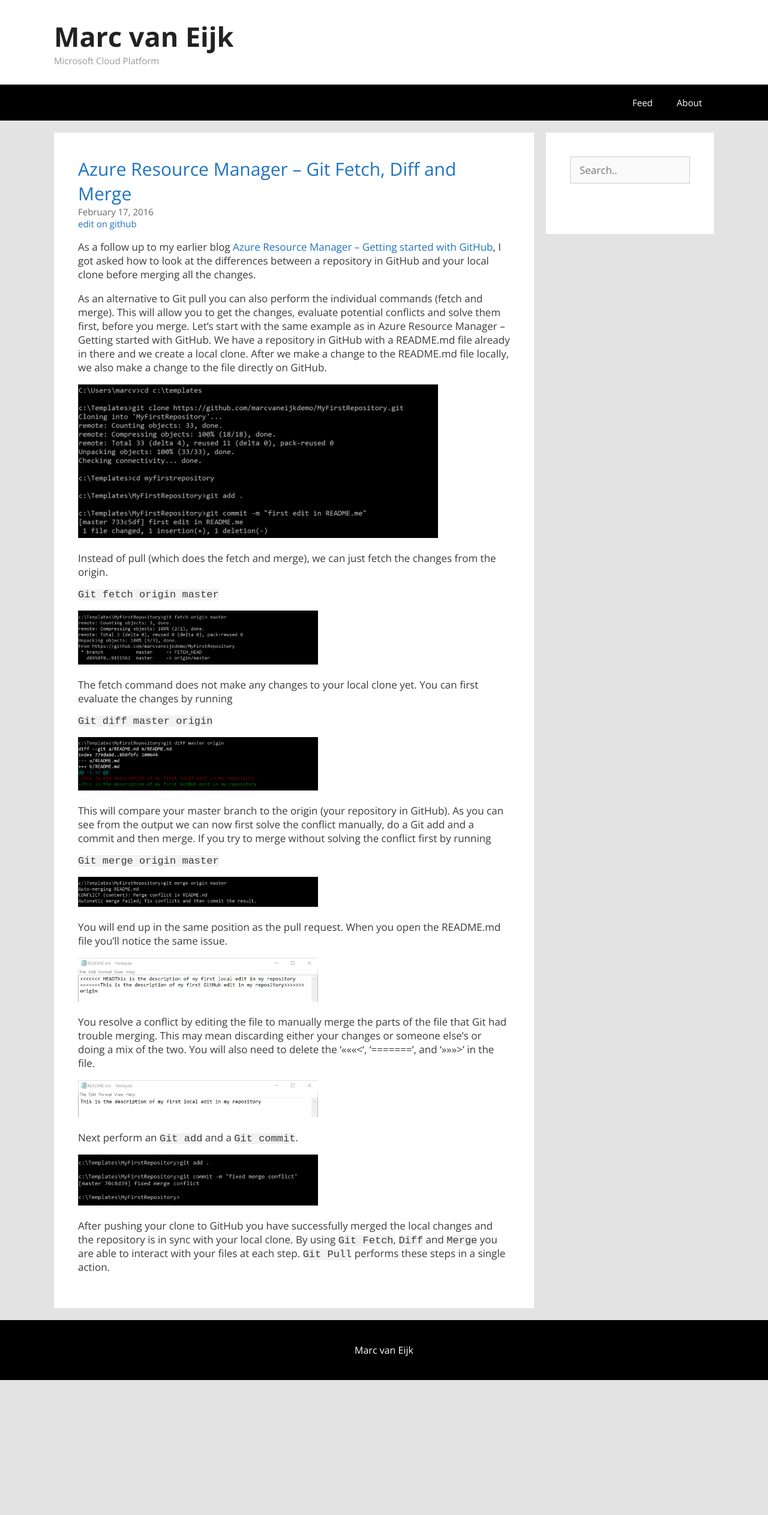
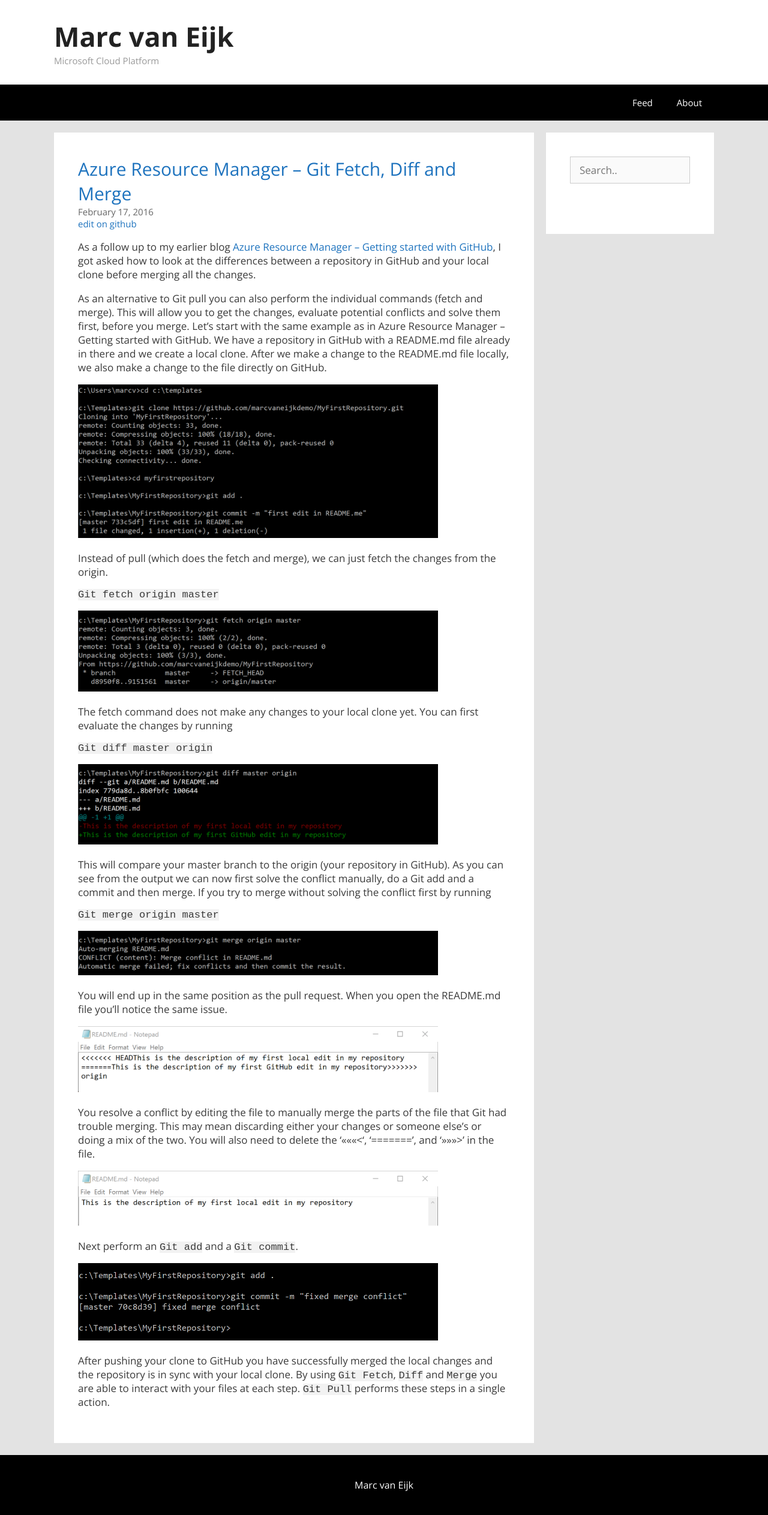
Before and after one commit to marcvaneijk/marcvaneijk.old, a Jekyll site: the page built from _posts/2016-02-17-gitfetchdiffmerge.md, in a window 1280 px wide. Shown: the whole page at 60% size. Built offline with Jekyll 4.4.1, drawn with Linux system fonts in a browser that asks for light colours; nearby versions of some CDN libraries; before the commit the page ends 2301 px from its top, so only the background shows below that.

Commit message:
Update 2016-02-17-gitfetchdiffmerge.md

````diff
--- a/_posts/2016-02-17-gitfetchdiffmerge.md
+++ b/_posts/2016-02-17-gitfetchdiffmerge.md
@@ -17,7 +17,7 @@ Instead of pull (which does the fetch and merge), we can just fetch the changes
 Git fetch origin master
 ```
 
-<img src="/images/2016-02-17/02-Fetch.png" width="400">
+<img src="/images/2016-02-17/02-Fetch.png" width="600">
 
 The fetch command does not make any changes to your local clone yet. You can first evaluate the changes by running
 
@@ -25,7 +25,7 @@ The fetch command does not make any changes to your local clone yet. You can fir
 Git diff master origin
 ```
 
-<img src="/images/2016-02-17/03-Diff.png" width="400">
+<img src="/images/2016-02-17/03-Diff.png" width="600">
 
 This will compare your master branch to the origin (your repository in GitHub). As you can see from the output we can now first solve the conflict manually, do a Git add and a commit and then merge. If you try to merge without solving the conflict first by running
 
@@ -33,18 +33,18 @@ This will compare your master branch to the origin (your repository in GitHub).
 Git merge origin master
 ```
 
-<img src="/images/2016-02-17/04-MergeFailed.png" width="400">
+<img src="/images/2016-02-17/04-MergeFailed.png" width="600">
 
 You will end up in the same position as the pull request. When you open the README.md file you’ll notice the same issue.
 
-<img src="/images/2016-02-17/05-Merge1.png" width="400">
+<img src="/images/2016-02-17/05-Merge1.png" width="600">
 
 You resolve a conflict by editing the file to manually merge the parts of the file that Git had trouble merging. This may mean discarding either your changes or someone else’s or doing a mix of the two. You will also need to delete the ‘<<<<<<<‘, ‘=======’, and ‘>>>>>>>’ in the file.
 
-<img src="/images/2016-02-17/06-Merge2.png" width="400">
+<img src="/images/2016-02-17/06-Merge2.png" width="600">
 
 Next perform an `Git add` and a `Git commit`.
 
-<img src="/images/2016-02-17/07-Commit.png" width="400">
+<img src="/images/2016-02-17/07-Commit.png" width="600">
 
 After pushing your clone to GitHub you have successfully merged the local changes and the repository is in sync with your local clone. By using `Git Fetch`, `Diff` and `Merge` you are able to interact with your files at each step. `Git Pull` performs these steps in a single action.
````
